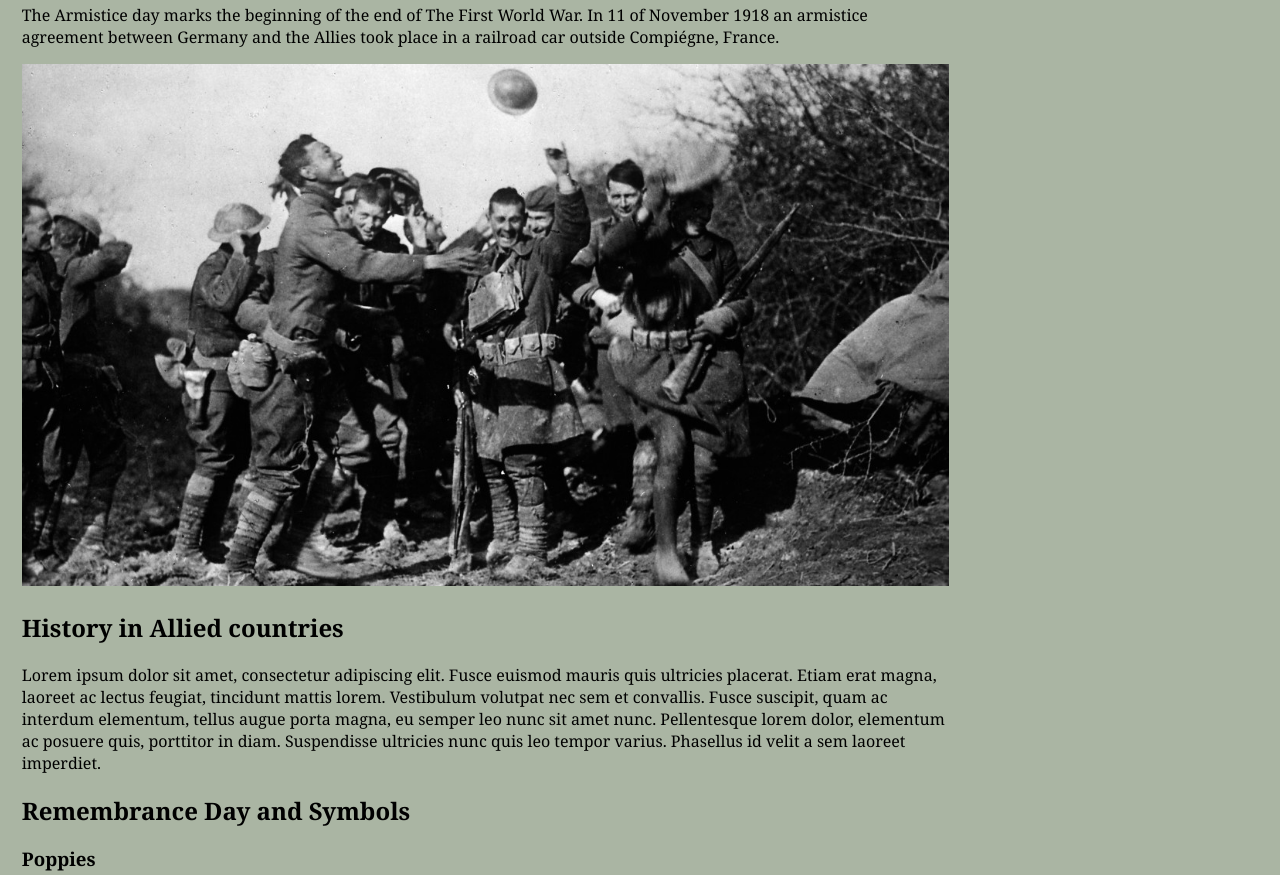
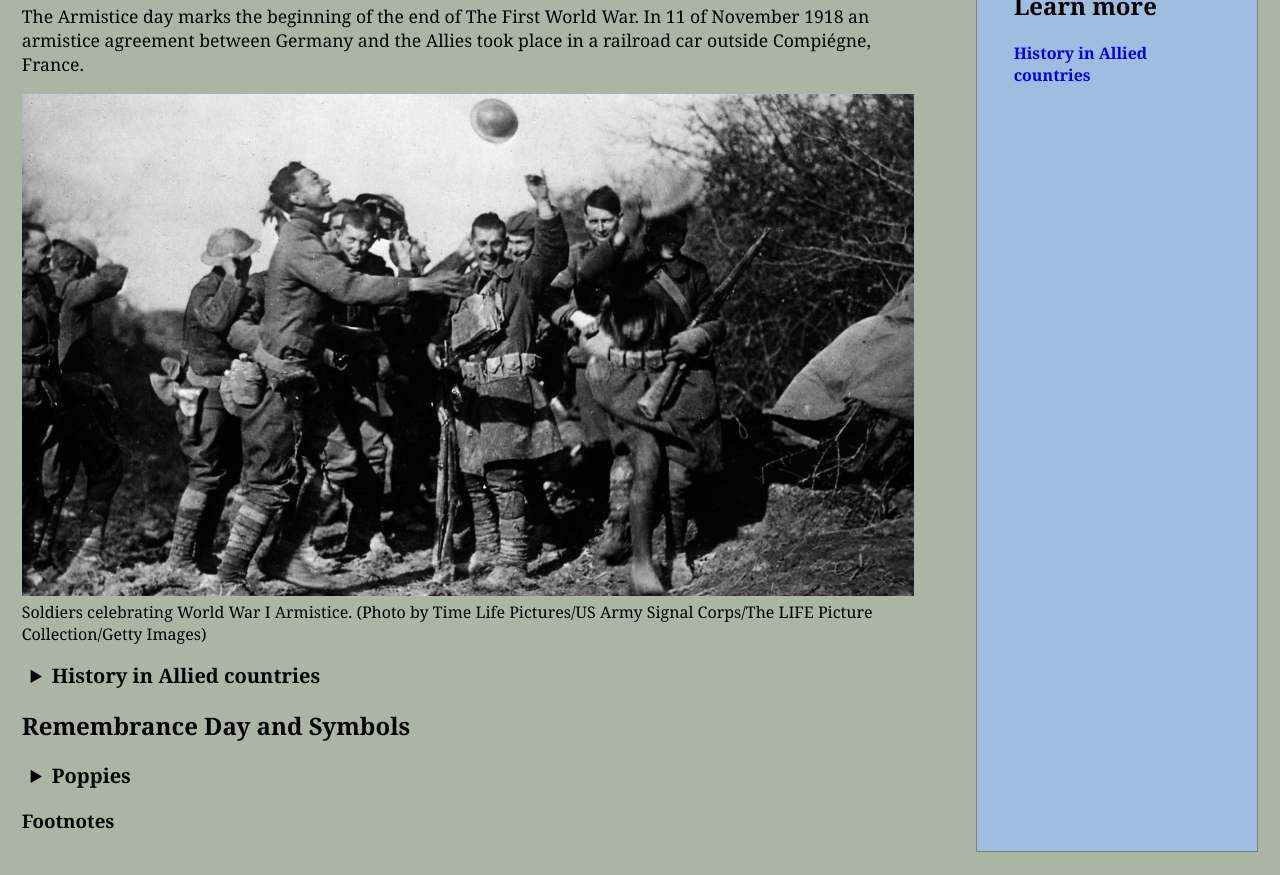
Before and after one commit to Sofia-Bourdon/History_web, a plain HTML site: page index.html in a window 1280 px wide. Shown: the part 227-1102 px from the top of the page. Drawn offline with Linux system fonts and the light colour scheme.

Commit message:
summarys and aside color + links

```diff
--- a/index.html
+++ b/index.html
@@ -8,7 +8,7 @@
     <title>History</title>
 </head>
 <body>
-    <header>
+    <header id="website-header">
         <h2>History Website</h2>
         <nav>
             <ul>
@@ -20,18 +20,27 @@
     <main>
         <div id="middle_section">
         <article>
+            <header id="article-header">
                 <h1>Armistice Day</h1>
                 <p>The Armistice day marks the beginning of the end of The First World War. In 11 of November 1918 an armistice agreement between Germany and the Allies took place in a railroad car outside Compiégne, France.</p>
-                <img id="armistice_img" src="images/end-of-wwi-armistice-getty.jpg" alt="End of WWI Celebrations">
-            <section>
-                <h2>History in Allied countries</h2>
-                <p> Lorem ipsum dolor sit amet, consectetur adipiscing elit. Fusce euismod mauris quis ultricies placerat. Etiam erat magna, laoreet ac lectus feugiat, tincidunt mattis lorem. Vestibulum volutpat nec sem et convallis. Fusce suscipit, quam ac interdum elementum, tellus augue porta magna, eu semper leo nunc sit amet nunc. Pellentesque lorem dolor, elementum ac posuere quis, porttitor in diam. Suspendisse ultricies nunc quis leo tempor varius. Phasellus id velit a sem laoreet imperdiet.</p>
+            </header>
+            <figure>
+               <img id="armistice_img" src="images/end-of-wwi-armistice-getty.jpg" alt="End of WWI Celebrations">
+               <figcaption>Soldiers celebrating World War I Armistice. (Photo by Time Life Pictures/US Army Signal Corps/The LIFE Picture Collection/Getty Images)</figcaption>
+            </figure>
+            <section class="history_allies">
+                <details class="details" id="history_allies">
+                    <summary>History in Allied countries</summary>
+                    <p>Lorem ipsum dolor sit amet, consectetur adipiscing elit. Fusce euismod mauris quis ultricies placerat. Etiam erat magna, laoreet ac lectus feugiat, tincidunt mattis lorem. Vestibulum volutpat nec sem et convallis. Fusce suscipit, quam ac interdum elementum, tellus augue porta magna, eu semper leo nunc sit amet nunc. Pellentesque lorem dolor, elementum ac posuere quis, porttitor in diam. Suspendisse ultricies nunc quis leo tempor varius. Phasellus id velit a sem laoreet imperdiet.</p>
+                </details>
             </section>
-            <section>
+            <section id="poppy_history">
                 <h2>Remembrance Day and Symbols</h2>
-                <h3>Poppies</h3>
-                <img src="images/poppy.jpg" alt="Poppies">
-                <p>The red poppy is a symbol of both Remembrance and hope for a peaceful future.</p>
+                <details class="poppy_history details">
+                    <summary>Poppies</summary>
+                    <img src="images/poppy.jpg" alt="Poppies">
+                    <p>The red poppy is a symbol of both Remembrance and hope for a peaceful future.</p>
+                </details>
             </section>
             <footer>
                  <h3>Footnotes</h3>
@@ -39,6 +48,7 @@
         </article>
         <aside>
             <h2>Learn more</h2>
+            <a href="#history_allies"><strong>History in Allied countries</strong></a>
         </aside>
       </div>
 
--- a/style.css
+++ b/style.css
@@ -12,10 +12,9 @@ main
 
 }
 
-header
+#website-header
 {
-    /* background-color: #4e633f; */
-    background-color: red;
+    background-color: #4e633f;
     padding: 2%;
 }
 nav ul
@@ -30,18 +29,47 @@ nav ul
     display: flex;
     justify-content: flex-start;
 }
+p
+{
+    font-size: 110%;
+}
 article
 {
     width: 75%;
+}
+figure
+{
+    margin: 0;
+}
+#armistice_img
+{
+    width: 100%;
+}
+.details
+{
+    margin: 1%;
+}
+.details summary
+{
+    font-size: 125%;
+    font-weight: bold;
+}
+.history_allies details
+{
+    margin-top: 2%;
 }
 aside
 {
   width: auto;
   margin-left: 5%;
   display: flex;
+  flex-direction: column;
+  border: 1px solid grey;
+  padding: 3%;
+  background-color: #9fbedf;
 
 }
-#armistice_img
+a
 {
-    width: 100%;
+    text-decoration: none;
 }
```
